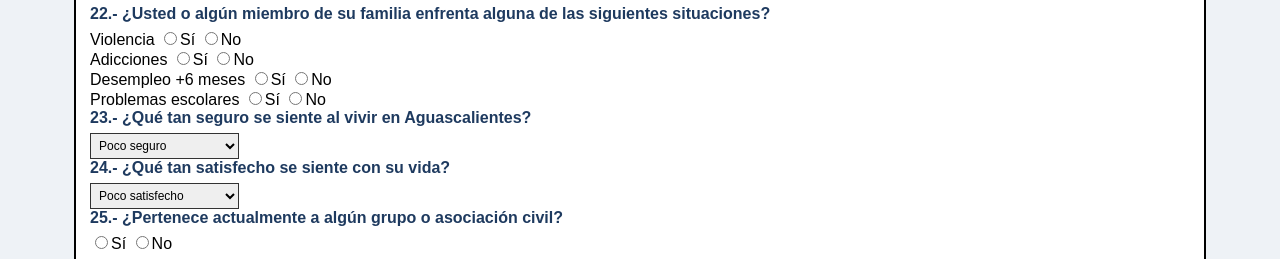
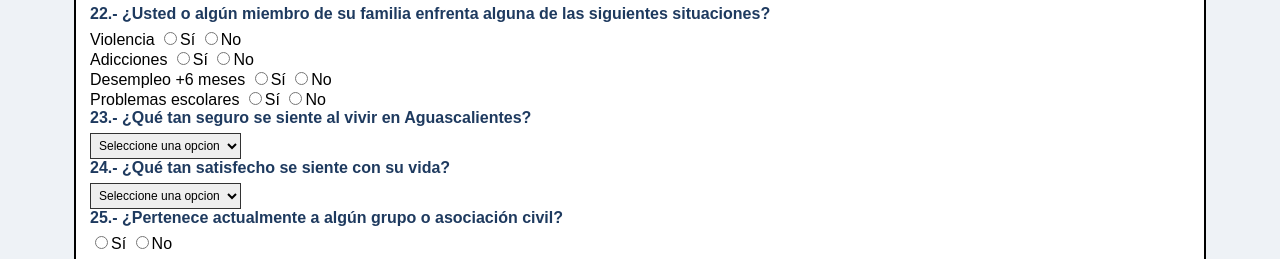
Before and after one commit to spott226/frontend-dif, a website: page views/hoja3.html in a window 1280 px wide. Shown: the part 1004-1263 px from the top of the page. Drawn offline with Linux system fonts and the light colour scheme.

Commit message:
correccion de datos 2

```diff
--- a/views/hoja3.html
+++ b/views/hoja3.html
@@ -208,6 +208,7 @@ Problemas escolares
 <input name="est_quien" placeholder="¿Quién?">
 <input name="est_edad" placeholder="Edad">
 <select name="est_nivel">
+<option value="seleccione_una_opcion">Seleccione una opcion</option>
 <option value="primaria">Primaria</option>
 <option value="secundaria">Secundaria</option>
 <option value="bachillerato">Bachillerato</option>
@@ -217,6 +218,7 @@ Problemas escolares
 
 <div class="title">23.- ¿Qué tan seguro se siente al vivir en Aguascalientes?</div>
 <select name="seguridad">
+<option value="seleccione_una_opcion">Seleccione una opcion</option>
 <option value="poco_seguro">Poco seguro</option>
 <option value="seguro">Seguro</option>
 <option value="muy_seguro">Muy seguro</option>
@@ -225,6 +227,7 @@ Problemas escolares
 
 <div class="title">24.- ¿Qué tan satisfecho se siente con su vida?</div>
 <select name="satisfaccion">
+<option value="seleccione_una_opcion">Seleccione una opcion</option>
 <option value="poco_satisfecho">Poco satisfecho</option>
 <option value="satisfecho">Satisfecho</option>
 <option value="muy_satisfecho">Muy satisfecho</option>
```
Also changed, not shown: views/hoja2.html (+2 -0 lines).
